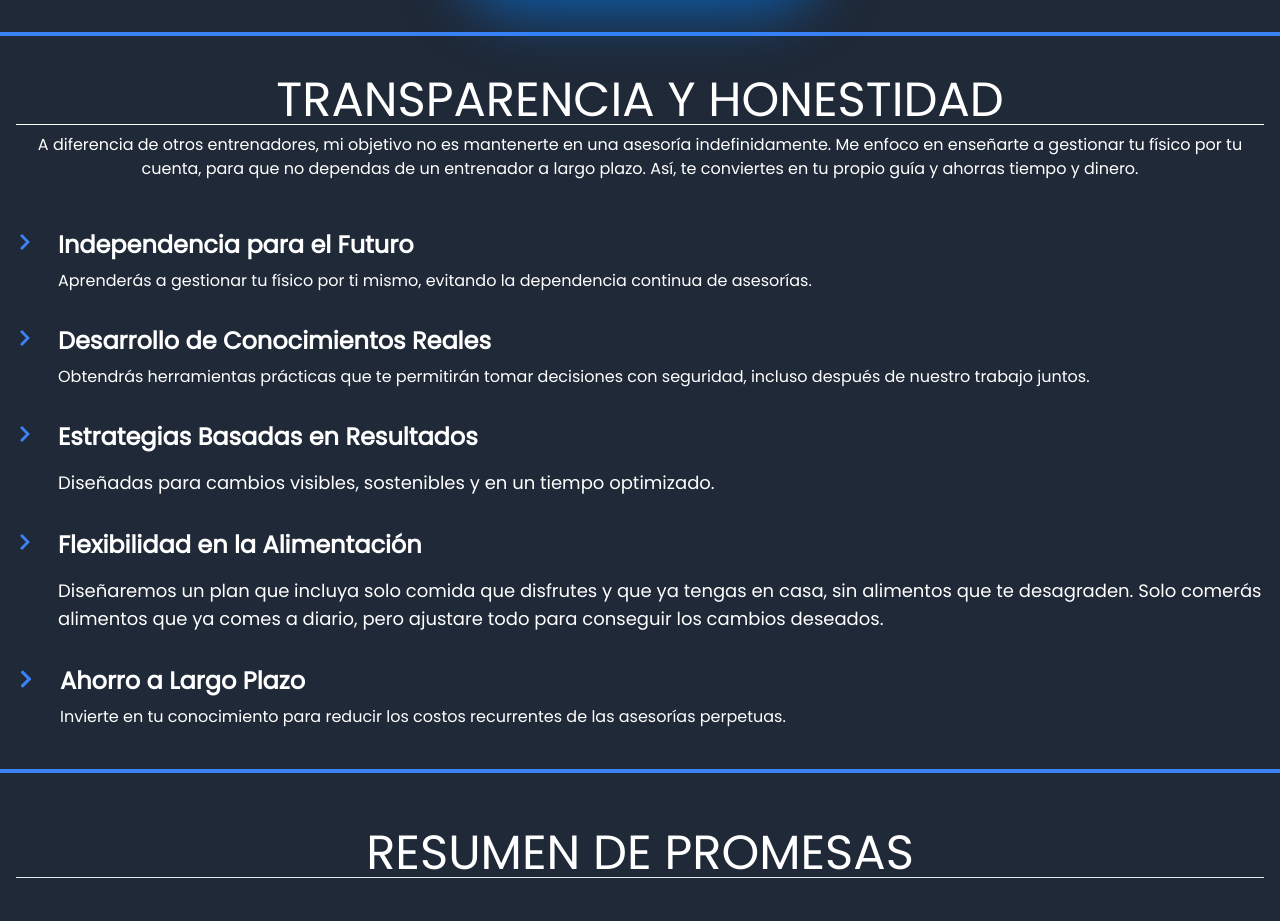
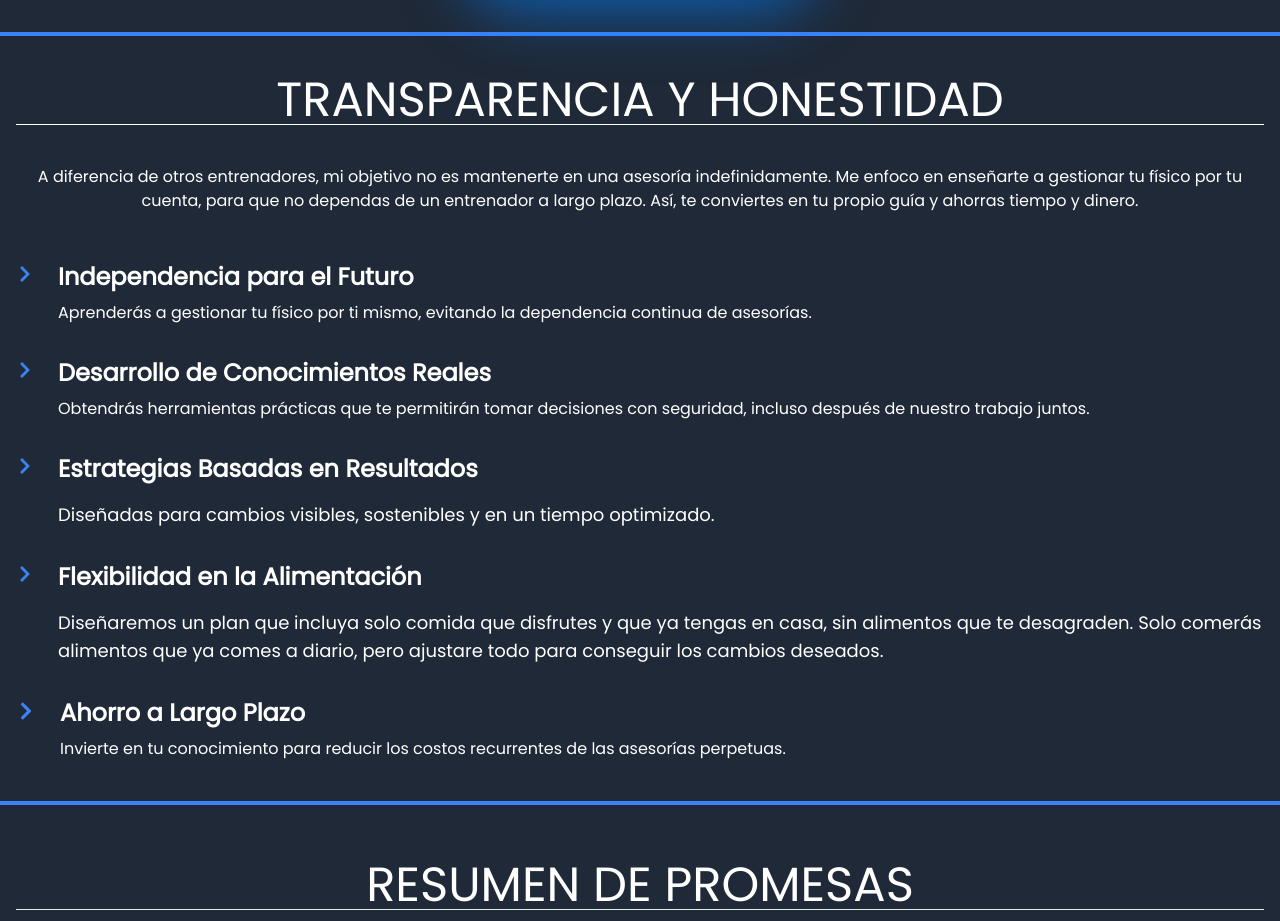
Before and after one commit to Maticaba99/catroux-fit, a Next.js app: page / in a window 1280 px wide. Shown: the part 1300-2221 px from the top of the page. Built offline with nearby package versions, Linux system fonts and the light colour scheme.

Commit message:
Update abjao.tsx

```diff
--- a/src/app/components/abjao.tsx
+++ b/src/app/components/abjao.tsx
@@ -11,7 +11,10 @@ function Features() {
             <h2 className="text-3xl md:text-4xl lg:text-5xl text-center text-white ">
               TRANSPARENCIA Y HONESTIDAD{" "}
             </h2>
-            <hr className="border-white mb-15" />
+            <hr
+              className="border-white pb-8
+"
+            />
           </div>
 
           <p
```
